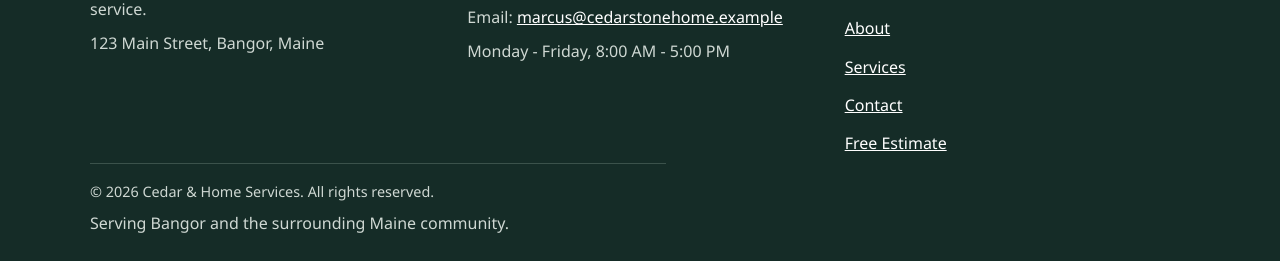
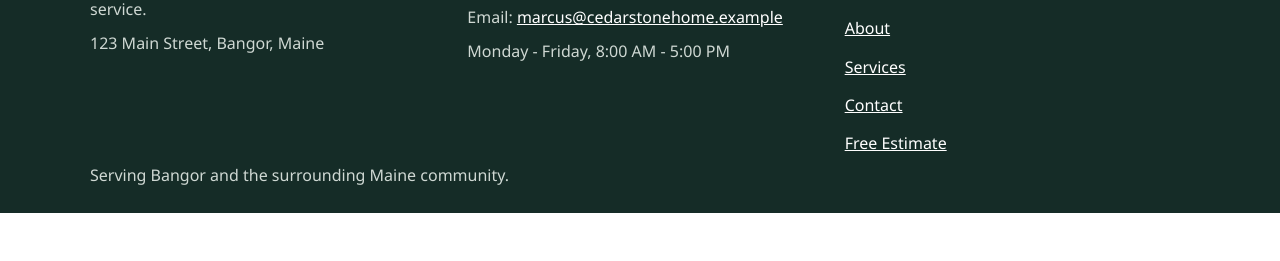
Before and after one commit to Husson-WebDesign/amury-P7-CedarAndStone, a plain HTML site: page index.html in a window 1280 px wide. Shown: the part 1609-1870 px from the top of the page. After the commit the page ends 1822 px from the top, so only its background shows below. Drawn offline with Linux system fonts and the light colour scheme.

Commit message:
Remove copyright notice from footer
Removed copyright paragraph from the footer.

```diff
--- a/index.html
+++ b/index.html
@@ -117,9 +117,6 @@
                     </ul>
                 </div>
             </div>
-           <p class="copyright">
-                &copy; <span id="year">2026</span> Cedar &amp; Home Services. All rights reserved.
-            </p>
             <p class="footer-tagline">Serving Bangor and the surrounding Maine community.
             </p>
         </div>
```
